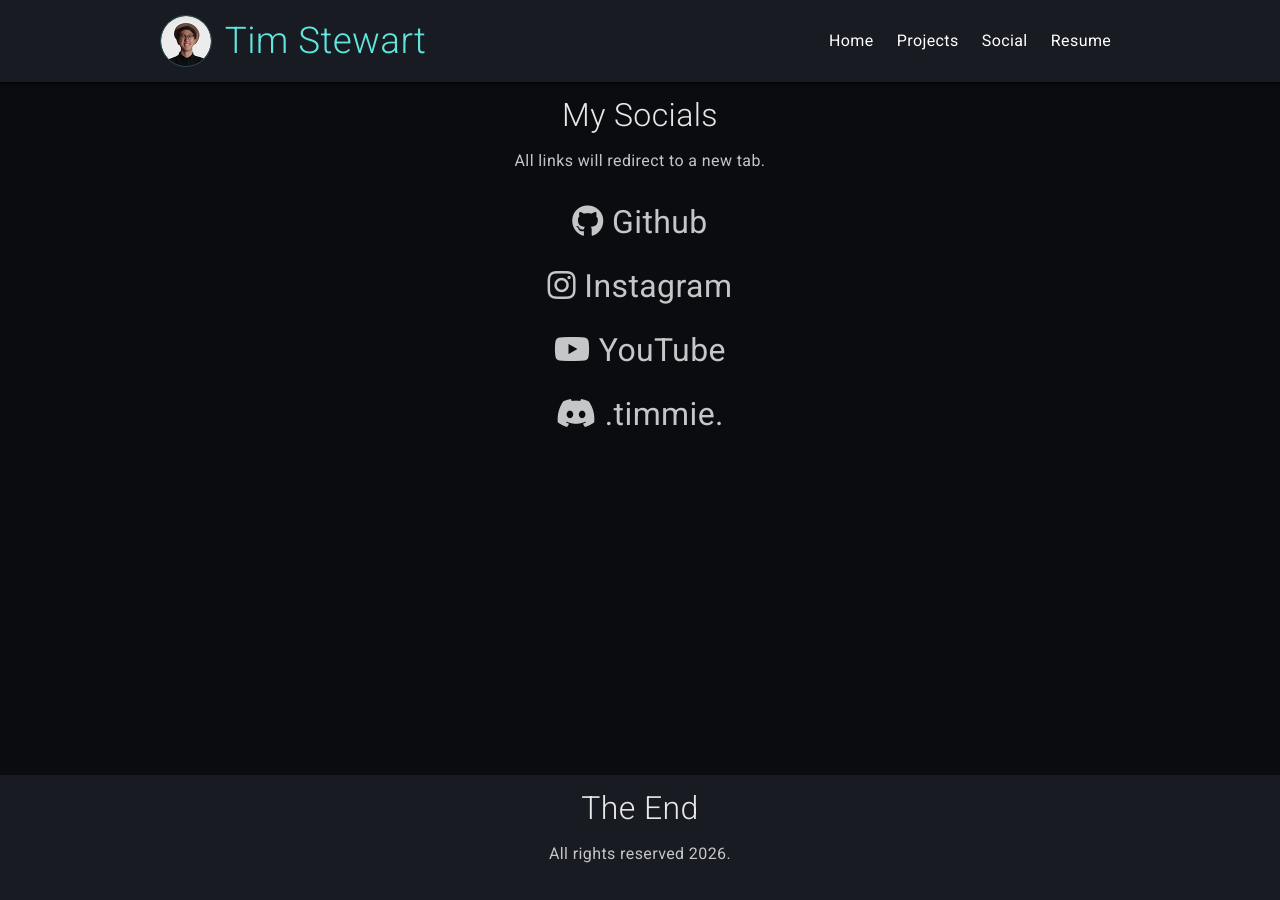
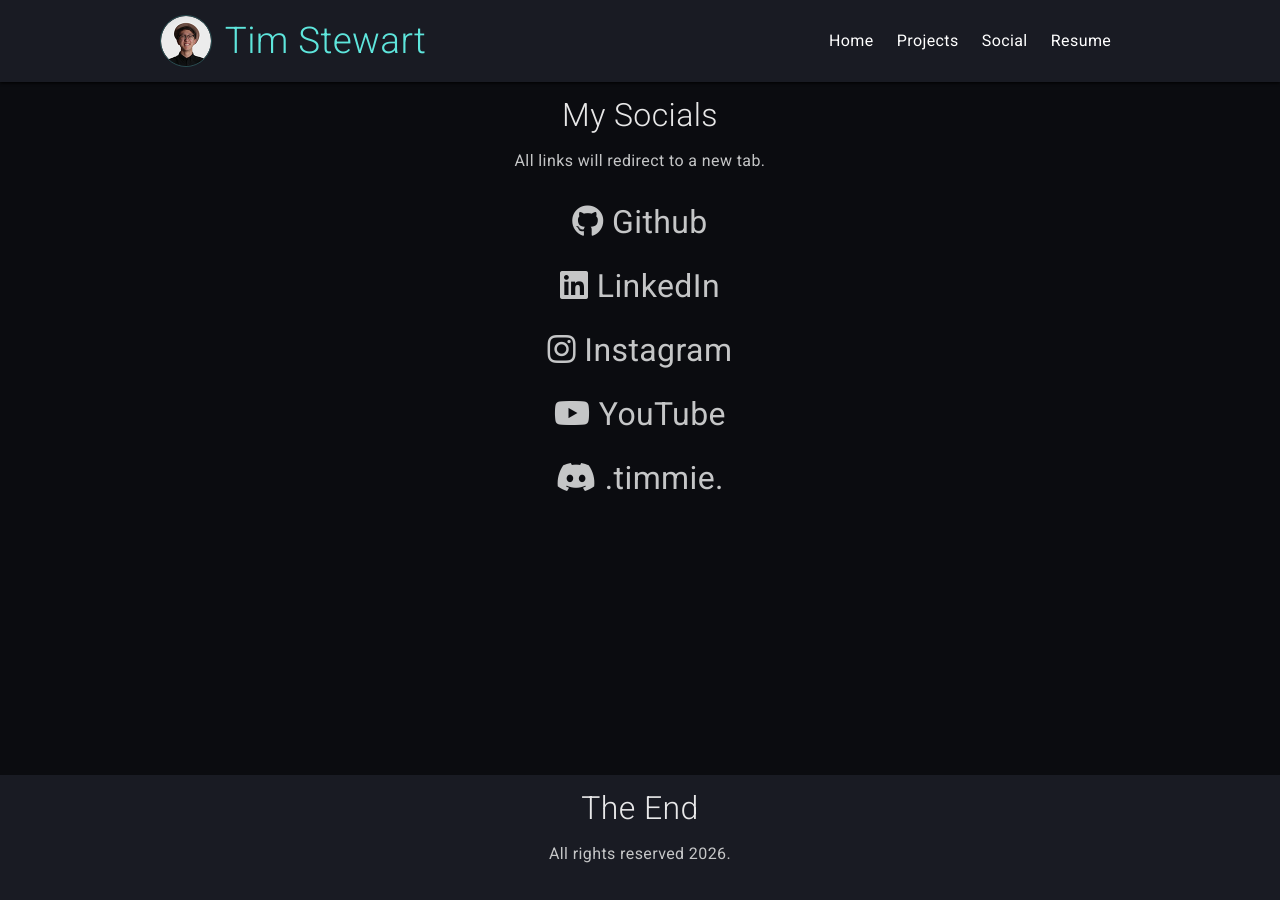
Before and after one commit to TimStewartJ/personal-site, a Jekyll site: the page built from social.html, in a window 1280 px wide. Built offline with Jekyll 4.4.1, drawn with Linux system fonts in a browser that asks for light colours.

Commit message:
Add LinkedIn social link
Co-authored-by: Copilot <223556219+Copilot@users.noreply.github.com>

```diff
--- a/social.html
+++ b/social.html
@@ -15,6 +15,7 @@ title: Socials
     <h1>My Socials</h1>
     <p>All links will redirect to a new tab.</p>
     <a href="https://github.com/TimStewartJ" target="_blank" rel="noreferrer noopener"> <i class="fab fa-github"></i> Github </a>
+    <a href="https://www.linkedin.com/in/timstewartj/" target="_blank" rel="noreferrer noopener"> <i class="fab fa-linkedin"></i> LinkedIn </a>
     <a href="https://instagram.com/timstewartj/" target="_blank" rel="noreferrer noopener"> <i class="fab fa-instagram"></i> Instagram </a>
     <a href="https://www.youtube.com/channel/UCe95ZA30ro1-ANQyO1wXVzA" target="_blank" rel="noreferrer noopener">
       <i class="fab fa-youtube"></i> YouTube
```
